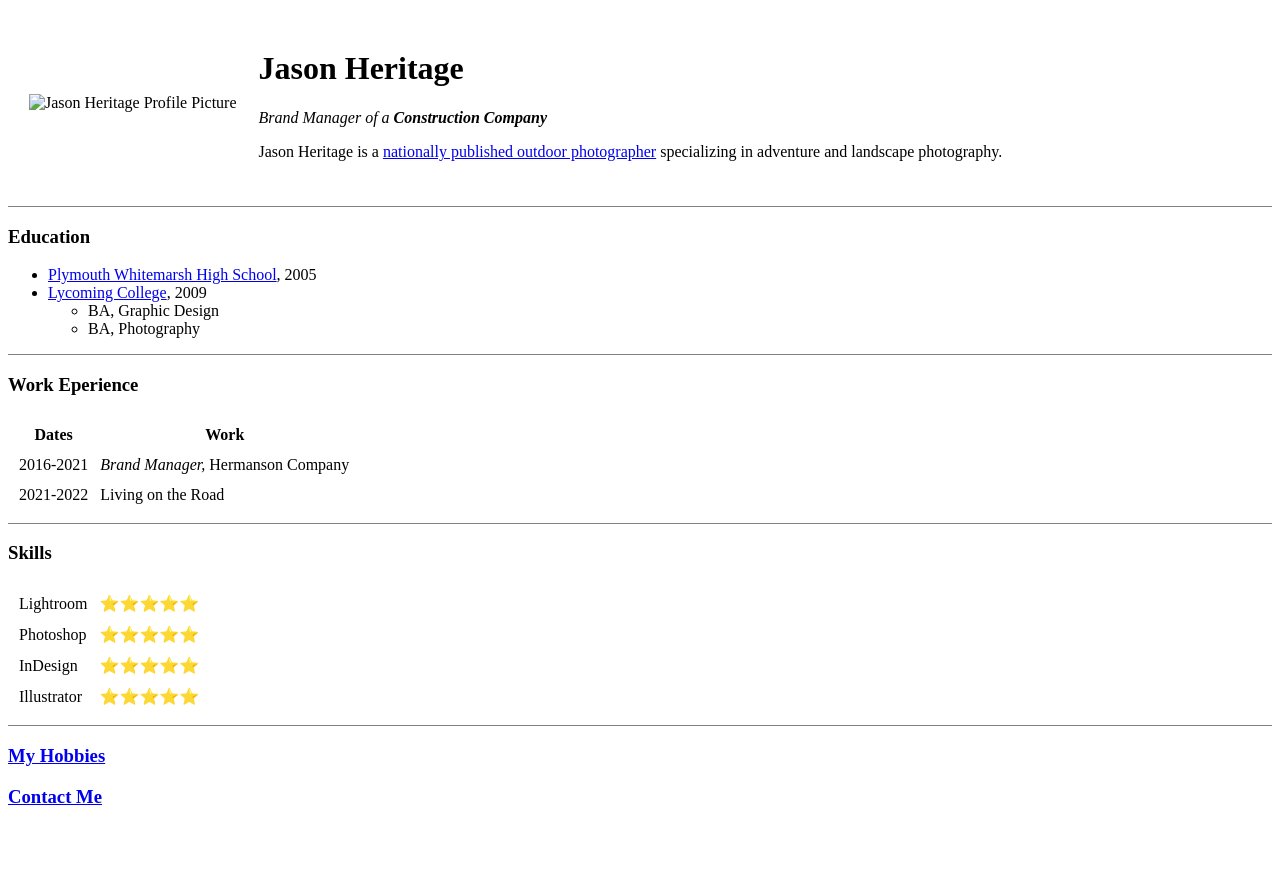
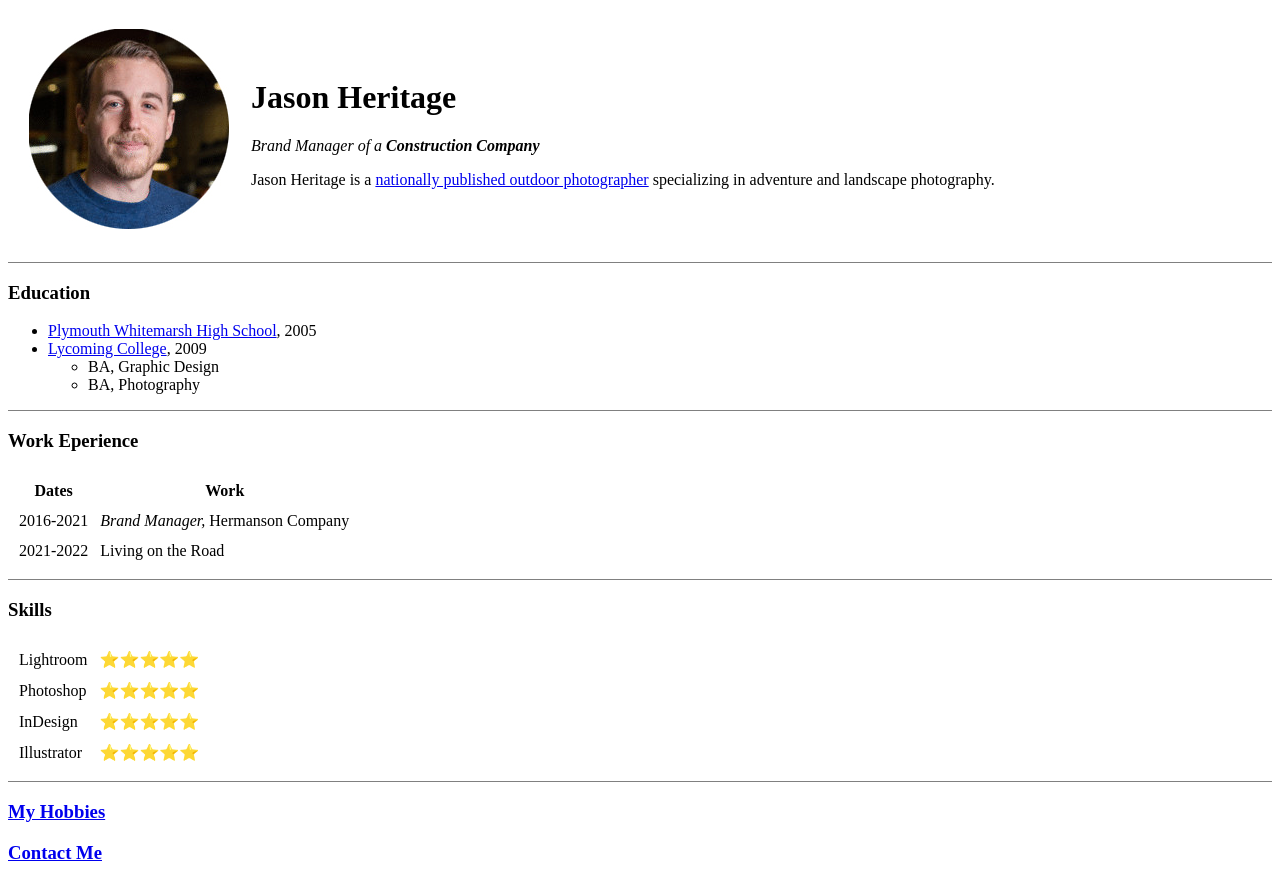
Before and after one commit to JHeritage1/cv, a plain HTML site: page index.html in a window 1280 px wide. Before the commit the page ends 826 px from the top, so only its background shows below. Drawn offline with Linux system fonts and the light colour scheme.

Commit message:
Update index.html

```diff
--- a/index.html
+++ b/index.html
@@ -9,7 +9,7 @@
 <body>
   <table cellspacing="20">
     <tr>
-      <td><img src="...\images\1522102230886.jpg" alt="Jason Heritage Profile Picture"></td>
+      <td><img src="images\1522102230886.jpg" alt="Jason Heritage Profile Picture"></td>
       <td><h1>Jason Heritage</h1>
       <p><em>Brand Manager of a <strong>Construction Company</strong></em></p>
       <p>Jason Heritage is a <a href="http://www.jasonheritage.com/">nationally published outdoor photographer</a> specializing in adventure and landscape photography.</p></td>
```
